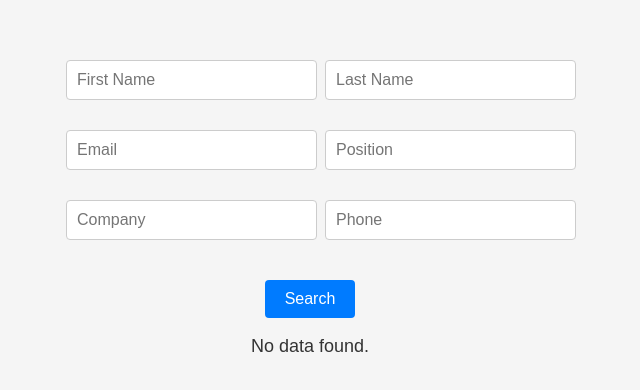
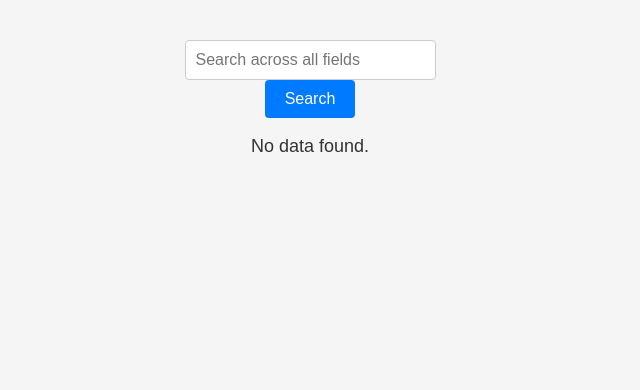
Before and after one commit to realpantagon/IFEATPrintBadge, a React (Vite) app: page / in a window 1280 px wide. Shown: the top 390 px of the page, without its empty margins (330-970 px from the left). Built offline with nearby package versions, Linux system fonts and the light colour scheme; what @react-pdf/renderer would draw is missing.

Commit message:
table display  & smart search

```diff
--- a/src/App.jsx
+++ b/src/App.jsx
@@ -1,7 +1,5 @@
 import axios from "axios";
 import { useState } from "react";
-import RefIDInput from "./RefIDInput";
-import QRScanner from "./QRScanner";
 import DataBadges from "./DataBadges";
 import PDFGenerator from "./PDFGenerator";
 import CheckInButton from "./CheckInButton";
@@ -12,25 +10,13 @@ function App() {
   const [recordId, setRecordId] = useState(null);
   const [isGeneratingPDF, setIsGeneratingPDF] = useState(false);
   const [pdfReady, setPdfReady] = useState(false);
-  const [scanning, setScanning] = useState(false);
-  const [qrMessage, setQrMessage] = useState(null);
   const [checkInStatus, setCheckInStatus] = useState(null);
 
-  const [searchFields, setSearchFields] = useState({
-    firstName: "",
-    lastName: "",
-    email: "",
-    position: "",
-    company: "",
-    phone: "",
-  });
+  // Single search term for smart search
+  const [searchTerm, setSearchTerm] = useState("");
 
   const handleInputChange = (e) => {
-    const { name, value } = e.target;
-    setSearchFields((prevFields) => ({
-      ...prevFields,
-      [name]: value,
-    }));
+    setSearchTerm(e.target.value);
   };
 
   const searchAirtableByFields = async () => {
@@ -38,19 +24,17 @@ function App() {
       setIsGeneratingPDF(true);
       setPdfReady(false);
 
-      // Construct filter formula for case-insensitive search
-      const filters = Object.entries(searchFields)
-        .filter(([, value]) => value) // Only include non-empty fields
-        .map(
-          ([key, value]) =>
-            `SEARCH(LOWER("${value}"), LOWER({${
-              key.charAt(0).toUpperCase() +
-              key.slice(1).replace(/([A-Z])/g, " $1")
-            }}))`
-        )
-        .join(",");
-
-      const formula = filters ? `OR(${filters})` : "";
+      // Construct filter formula for smart search across all fields
+      const formula = searchTerm
+        ? `OR(
+            SEARCH(LOWER("${searchTerm}"), LOWER({First Name})),
+            SEARCH(LOWER("${searchTerm}"), LOWER({Last Name})),
+            SEARCH(LOWER("${searchTerm}"), LOWER({Email})),
+            SEARCH(LOWER("${searchTerm}"), LOWER({Position})),
+            SEARCH(LOWER("${searchTerm}"), LOWER({Company})),
+            SEARCH(LOWER("${searchTerm}"), LOWER({Phone}))
+          )`
+        : "";
 
       const response = await axios.get(
         `https://api.airtable.com/v0/app5cBH0nxzVUysXB/Registration`,
@@ -87,8 +71,7 @@ function App() {
 
   const renderBadge = (label, value) => {
     let displayValue = value ?? <span style={{ color: "red" }}>No data</span>;
-    if (typeof value !== "string" && typeof value !== "number")
-      displayValue = <span style={{ color: "red" }}>Invalid data</span>;
+    if (typeof value !== "string" && typeof value !== "number") displayValue = <span style={{ color: "red" }}>Invalid data</span>;
 
     return (
       <span className="badge">
@@ -103,78 +86,27 @@ function App() {
     return (
       <span className="badge">
         <strong>{label}:</strong>{" "}
-        {hasImage ? (
-          <span style={{ color: "green" }}>✅</span>
-        ) : (
-          <span style={{ color: "red" }}>❌</span>
-        )}
+        {hasImage ? <span style={{ color: "green" }}>✅</span> : <span style={{ color: "red" }}>❌</span>}
       </span>
     );
   };
 
   return (
-    <div>
-      <div className="search-fields">
-        <input
-          type="text"
-          name="firstName"
-          placeholder="First Name"
-          value={searchFields.firstName}
-          onChange={handleInputChange}
-        />
-        <input
-          type="text"
-          name="lastName"
-          placeholder="Last Name"
-          value={searchFields.lastName}
-          onChange={handleInputChange}
-        />
-        <input
-          type="text"
-          name="email"
-          placeholder="Email"
-          value={searchFields.email}
-          onChange={handleInputChange}
-        />
-        <input
-          type="text"
-          name="position"
-          placeholder="Position"
-          value={searchFields.position}
-          onChange={handleInputChange}
-        />
-        <input
-          type="text"
-          name="company"
-          placeholder="Company"
-          value={searchFields.company}
-          onChange={handleInputChange}
-        />
-        <input
-          type="text"
-          name="phone"
-          placeholder="Phone"
-          value={searchFields.phone}
-          onChange={handleInputChange}
-        />
-      </div>
+    <div className="app-container">
+      <input
+        type="text"
+        name="searchTerm"
+        placeholder="Search across all fields"
+        value={searchTerm}
+        onChange={handleInputChange}
+      />
       <button onClick={searchAirtableByFields}>Search</button>
 
-      {qrMessage && (
-        <p>
-          <strong>{qrMessage}</strong>
-        </p>
-      )}
       {isGeneratingPDF ? (
         <div className="spinner"></div>
       ) : data ? (
         <>
-          <DataBadges
-            data={data}
-            recordId={recordId}
-            renderBadge={renderBadge}
-            renderImageStatus={renderImageStatus}
-          />
+          <DataBadges data={data} recordId={recordId} renderBadge={renderBadge} renderImageStatus={renderImageStatus} />
           <CheckInButton
             checkInStatus={checkInStatus}
             recordId={recordId}
@@ -193,12 +125,7 @@ function App() {
                   marginTop: "10px",
                   marginBottom: "10px",
                 }}
-                onClick={() =>
-                  window.open(
-                    `https://in2it-service.com/ifeat/photo/photo_capture.php?record_id=${recordId}`,
-                    "_blank"
-                  )
-                }
+                onClick={() => window.open(`https://in2it-service.com/ifeat/photo/photo_capture.php?record_id=${recordId}`, "_blank")}
               >
                 Take Photo
               </button>
--- a/src/DataBadges.jsx
+++ b/src/DataBadges.jsx
@@ -1,19 +1,61 @@
 // DataBadges.js
 import React from "react";
 
-function DataBadges({ data, recordId, renderBadge, renderImageStatus }) {
+function DataBadges({ data, recordId }) {
   return (
     <div className="data-badges">
-      {renderBadge("Record ID", recordId)}
-      {renderBadge("Ref ID", data.Ref_ID)}
-      {renderBadge("First Name", data.Use_FNAME_Badge)}
-      {renderBadge("Last Name", data.Use_LNAME_Badge)}
-      {renderBadge("Position", data.Use_Position_Badge)}
-      {renderBadge("Company", data.Use_Company_Badge)}
-      {renderBadge("Country", data.Use_Country_Badge)}
-      {renderImageStatus("QR Contact", data.QR_Contact)}
-      {renderImageStatus("Background Type", data.BG_Type)}
-      {renderImageStatus("Print", data.Print2)}
+      <table className="data-table">
+        <tbody>
+          <tr>
+            <td><strong>Record ID</strong></td>
+            <td>{recordId || <span style={{ color: "red" }}>No data</span>}</td>
+          </tr>
+          <tr>
+            <td><strong>Ref ID</strong></td>
+            <td>{data.Ref_ID || <span style={{ color: "red" }}>No data</span>}</td>
+          </tr>
+          <tr>
+            <td><strong>First Name</strong></td>
+            <td>{data.Use_FNAME_Badge || <span style={{ color: "red" }}>No data</span>}</td>
+          </tr>
+          <tr>
+            <td><strong>Last Name</strong></td>
+            <td>{data.Use_LNAME_Badge || <span style={{ color: "red" }}>No data</span>}</td>
+          </tr>
+          <tr>
+            <td><strong>Position</strong></td>
+            <td>{data.Use_Position_Badge || <span style={{ color: "red" }}>No data</span>}</td>
+          </tr>
+          <tr>
+            <td><strong>Company</strong></td>
+            <td>{data.Use_Company_Badge || <span style={{ color: "red" }}>No data</span>}</td>
+          </tr>
+          <tr>
+            <td><strong>Country</strong></td>
+            <td>{data.Use_Country_Badge || <span style={{ color: "red" }}>No data</span>}</td>
+          </tr>
+          <tr>
+            <td><strong>Email</strong></td>
+            <td>{data.Email || <span style={{ color: "red" }}>No data</span>}</td>
+          </tr>
+          <tr>
+            <td><strong>Phone</strong></td>
+            <td>{data.Phone || <span style={{ color: "red" }}>No data</span>}</td>
+          </tr>
+          <tr>
+            <td><strong>QR Contact</strong></td>
+            <td>{Array.isArray(data.QR_Contact) && data.QR_Contact[0]?.url ? "✅" : "❌"}</td>
+          </tr>
+          <tr>
+            <td><strong>Background Type</strong></td>
+            <td>{Array.isArray(data.BG_Type) && data.BG_Type[0]?.url ? "✅" : "❌"}</td>
+          </tr>
+          <tr>
+            <td><strong>Print</strong></td>
+            <td>{Array.isArray(data.Print2) && data.Print2[0]?.url ? "✅" : "❌"}</td>
+          </tr>
+        </tbody>
+      </table>
     </div>
   );
 }
--- a/src/index.css
+++ b/src/index.css
@@ -139,3 +139,27 @@ p {
 .gradient-button:active {
   transform: scale(0.98);
 }
+
+
+/* Data table styling */
+.data-table {
+  width: 100%;
+  border-collapse: collapse;
+  margin: 20px 0;
+  font-size: 16px;
+}
+
+.data-table td {
+  padding: 10px;
+  border: 1px solid #ccc;
+}
+
+.data-table td:first-child {
+  font-weight: bold;
+  background-color: #f7f7f7;
+  width: 30%;
+}
+
+.data-table td:last-child {
+  width: 70%;
+}
```
